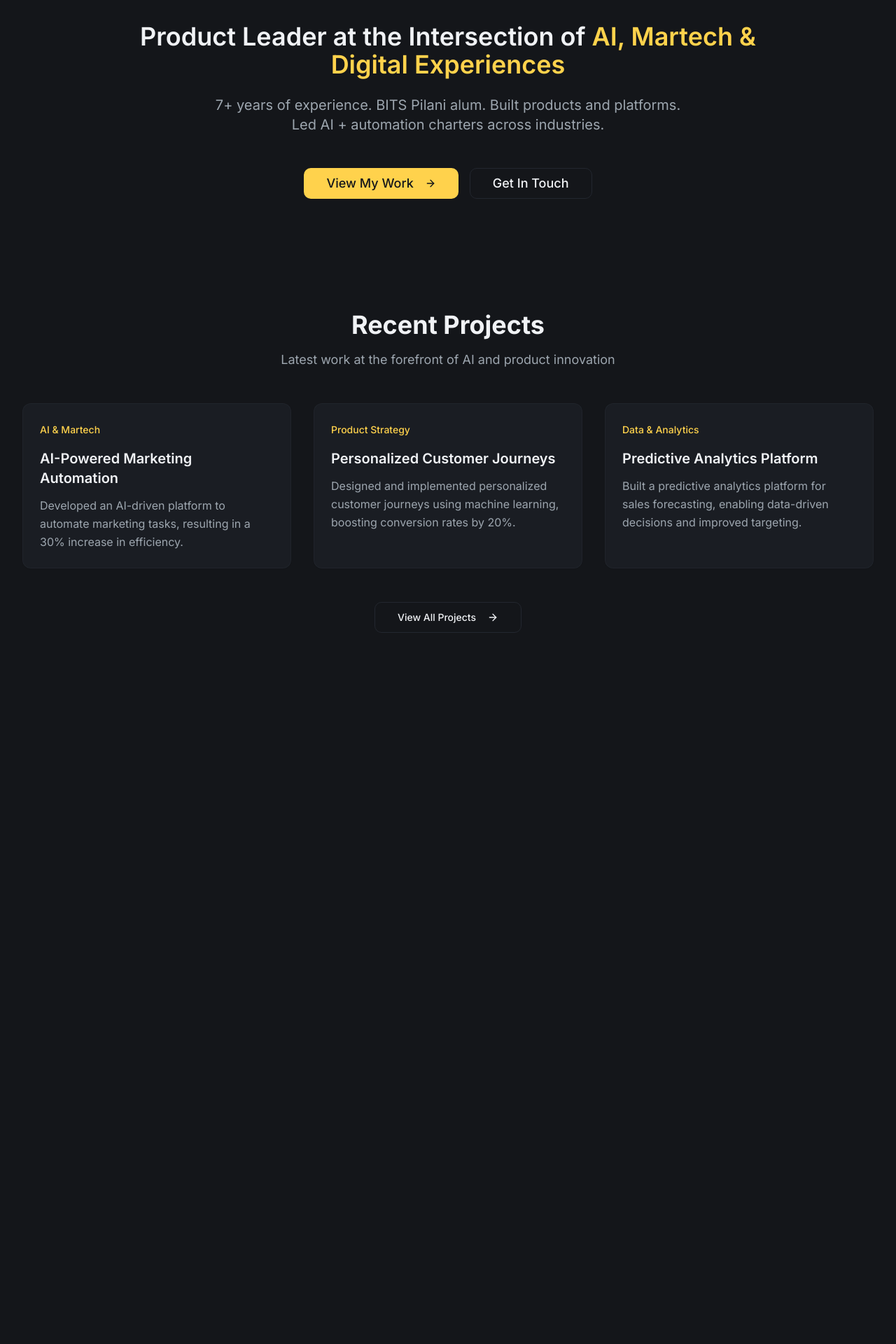
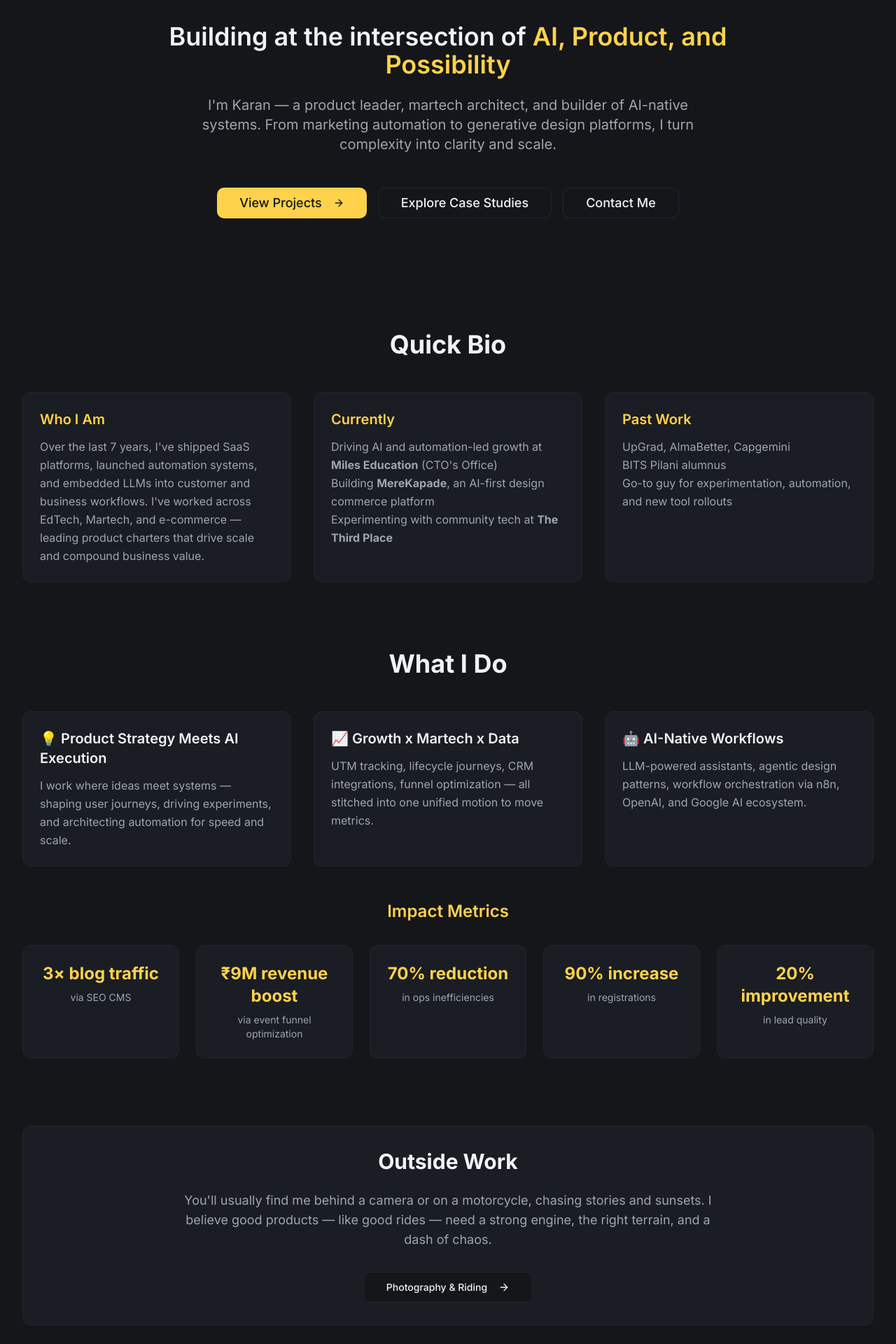
Before and after one commit to pingmepi/karan-profile, a React (Vite) app: page / in a window 1280 px wide. Shown: the part 200-2120 px from the top of the page at 70% size. Before the commit the page ends 1200 px from the top, so only its background shows below. Built offline with nearby package versions, Linux system fonts and the light colour scheme.

Commit message:
Update homepage content
Refactor the homepage to include new content sections: Hero, Quick Bio, What I Do, Side-Persona, and Final CTA. Update headlines, subheadlines, button text, and body copy to match the provided content.

```diff
--- a/src/pages/Index.tsx
+++ b/src/pages/Index.tsx
@@ -3,21 +3,41 @@ import { Button } from "@/components/ui/button";
 import { ArrowRight } from "lucide-react";
 import { Link } from "react-router-dom";
 
-const recentProjects = [
+const impactMetrics = [
   {
-    title: "AI-Powered Marketing Automation",
-    description: "Developed an AI-driven platform to automate marketing tasks, resulting in a 30% increase in efficiency.",
-    category: "AI & Martech"
+    metric: "3× blog traffic",
+    description: "via SEO CMS"
   },
   {
-    title: "Personalized Customer Journeys",
-    description: "Designed and implemented personalized customer journeys using machine learning, boosting conversion rates by 20%.",
-    category: "Product Strategy"
+    metric: "₹9M revenue boost",
+    description: "via event funnel optimization"
   },
   {
-    title: "Predictive Analytics Platform",
-    description: "Built a predictive analytics platform for sales forecasting, enabling data-driven decisions and improved targeting.",
-    category: "Data & Analytics"
+    metric: "70% reduction",
+    description: "in ops inefficiencies"
+  },
+  {
+    metric: "90% increase",
+    description: "in registrations"
+  },
+  {
+    metric: "20% improvement",
+    description: "in lead quality"
+  }
+];
+
+const whatIDoSections = [
+  {
+    title: "💡 Product Strategy Meets AI Execution",
+    description: "I work where ideas meet systems — shaping user journeys, driving experiments, and architecting automation for speed and scale."
+  },
+  {
+    title: "📈 Growth x Martech x Data",
+    description: "UTM tracking, lifecycle journeys, CRM integrations, funnel optimization — all stitched into one unified motion to move metrics."
+  },
+  {
+    title: "🤖 AI-Native Workflows",
+    description: "LLM-powered assistants, agentic design patterns, workflow orchestration via n8n, OpenAI, and Google AI ecosystem."
   }
 ];
 
@@ -33,15 +53,15 @@ const Index = () => {
               Karan
             </h1>
 
-            {/* Tagline */}
+            {/* Headline */}
             <div className="max-w-4xl mx-auto mb-12">
               <h2 className="text-2xl md:text-4xl font-semibold leading-tight mb-6">
-                Product Leader at the Intersection of{" "}
-                <span className="text-primary">AI, Martech & Digital Experiences</span>
+                Building at the intersection of{" "}
+                <span className="text-primary">AI, Product, and Possibility</span>
               </h2>
-              <p className="text-lg md:text-xl text-muted-foreground max-w-2xl mx-auto">
-                7+ years of experience. BITS Pilani alum. Built products and platforms.
-                Led AI + automation charters across industries.
+              <p className="text-lg md:text-xl text-muted-foreground max-w-3xl mx-auto">
+                I'm Karan — a product leader, martech architect, and builder of AI-native systems.
+                From marketing automation to generative design platforms, I turn complexity into clarity and scale.
               </p>
             </div>
 
@@ -49,54 +69,141 @@ const Index = () => {
             <div className="flex flex-col sm:flex-row gap-4 justify-center mb-16">
               <Button asChild size="lg" className="text-lg px-8">
                 <Link to="/projects">
-                  View My Work
+                  View Projects
                   <ArrowRight className="ml-2 h-5 w-5" />
                 </Link>
               </Button>
               <Button asChild variant="outline" size="lg" className="text-lg px-8">
-                <Link to="/contact">Get In Touch</Link>
+                <Link to="/case-studies">Explore Case Studies</Link>
+              </Button>
+              <Button asChild variant="outline" size="lg" className="text-lg px-8">
+                <Link to="/contact">Contact Me</Link>
               </Button>
             </div>
           </div>
         </div>
       </section>
 
-      {/* Recent Projects Section */}
+      {/* Quick Bio Section */}
       <section className="pb-16 md:pb-24">
         <div className="max-w-7xl mx-auto px-4 sm:px-6 lg:px-8">
           <div className="text-center mb-12">
-            <h3 className="text-3xl md:text-4xl font-bold mb-4">Recent Projects</h3>
-            <p className="text-lg text-muted-foreground">
-              Latest work at the forefront of AI and product innovation
-            </p>
+            <h3 className="text-3xl md:text-4xl font-bold mb-4">Quick Bio</h3>
           </div>
 
-          <div className="grid grid-cols-1 md:grid-cols-3 gap-8">
-            {recentProjects.map((project, index) => (
-              <Card key={index} className="glass-card hover-lift cursor-pointer group">
+          <div className="grid grid-cols-1 lg:grid-cols-3 gap-8">
+            <Card className="glass-card">
+              <CardContent className="p-6">
+                <h4 className="text-xl font-semibold mb-3 text-primary">Who I Am</h4>
+                <p className="text-muted-foreground leading-relaxed">
+                  Over the last 7 years, I've shipped SaaS platforms, launched automation systems, and embedded LLMs into customer and business workflows. I've worked across EdTech, Martech, and e-commerce — leading product charters that drive scale and compound business value.
+                </p>
+              </CardContent>
+            </Card>
+
+            <Card className="glass-card">
+              <CardContent className="p-6">
+                <h4 className="text-xl font-semibold mb-3 text-primary">Currently</h4>
+                <p className="text-muted-foreground leading-relaxed mb-4">
+                  Driving AI and automation-led growth at <strong>Miles Education</strong> (CTO's Office)<br/>
+                  Building <strong>MereKapade</strong>, an AI-first design commerce platform<br/>
+                  Experimenting with community tech at <strong>The Third Place</strong>
+                </p>
+              </CardContent>
+            </Card>
+
+            <Card className="glass-card">
+              <CardContent className="p-6">
+                <h4 className="text-xl font-semibold mb-3 text-primary">Past Work</h4>
+                <p className="text-muted-foreground leading-relaxed">
+                  UpGrad, AlmaBetter, Capgemini<br/>
+                  BITS Pilani alumnus<br/>
+                  Go-to guy for experimentation, automation, and new tool rollouts
+                </p>
+              </CardContent>
+            </Card>
+          </div>
+        </div>
+      </section>
+
+      {/* What I Do Section */}
+      <section className="pb-16 md:pb-24">
+        <div className="max-w-7xl mx-auto px-4 sm:px-6 lg:px-8">
+          <div className="text-center mb-12">
+            <h3 className="text-3xl md:text-4xl font-bold mb-4">What I Do</h3>
+          </div>
+
+          <div className="grid grid-cols-1 lg:grid-cols-3 gap-8 mb-12">
+            {whatIDoSections.map((section, index) => (
+              <Card key={index} className="glass-card">
                 <CardContent className="p-6">
-                  <div className="mb-4">
-                    <span className="text-sm text-primary font-medium">{project.category}</span>
-                  </div>
-                  <h4 className="text-xl font-semibold mb-3 group-hover:text-primary transition-smooth">
-                    {project.title}
-                  </h4>
-                  <p className="text-muted-foreground leading-relaxed">
-                    {project.description}
-                  </p>
+                  <h4 className="text-xl font-semibold mb-3">{section.title}</h4>
+                  <p className="text-muted-foreground leading-relaxed">{section.description}</p>
                 </CardContent>
               </Card>
             ))}
           </div>
 
-          <div className="text-center mt-12">
-            <Button asChild variant="outline" size="lg">
-              <Link to="/projects">
-                View All Projects
-                <ArrowRight className="ml-2 h-5 w-5" />
-              </Link>
-            </Button>
+          {/* Impact Metrics */}
+          <div className="text-center mb-8">
+            <h4 className="text-2xl font-semibold mb-8 text-primary">Impact Metrics</h4>
           </div>
+          <div className="grid grid-cols-2 lg:grid-cols-5 gap-6">
+            {impactMetrics.map((metric, index) => (
+              <Card key={index} className="glass-card text-center">
+                <CardContent className="p-6">
+                  <div className="text-2xl font-bold text-primary mb-2">{metric.metric}</div>
+                  <p className="text-sm text-muted-foreground">{metric.description}</p>
+                </CardContent>
+              </Card>
+            ))}
+          </div>
+        </div>
+      </section>
+
+      {/* Side Persona Section */}
+      <section className="pb-16 md:pb-24">
+        <div className="max-w-7xl mx-auto px-4 sm:px-6 lg:px-8">
+          <Card className="glass-card">
+            <CardContent className="p-8 text-center">
+              <h3 className="text-2xl md:text-3xl font-bold mb-6">Outside Work</h3>
+              <p className="text-lg text-muted-foreground max-w-3xl mx-auto mb-8">
+                You'll usually find me behind a camera or on a motorcycle, chasing stories and sunsets.
+                I believe good products — like good rides — need a strong engine, the right terrain, and a dash of chaos.
+              </p>
+              <Button asChild variant="outline" size="lg">
+                <Link to="/photography">
+                  Photography & Riding
+                  <ArrowRight className="ml-2 h-5 w-5" />
+                </Link>
+              </Button>
+            </CardContent>
+          </Card>
+        </div>
+      </section>
+
+      {/* Final CTA Section */}
+      <section className="pb-16 md:pb-24">
+        <div className="max-w-7xl mx-auto px-4 sm:px-6 lg:px-8">
+          <Card className="glass-card">
+            <CardContent className="p-8 text-center">
+              <h3 className="text-2xl md:text-3xl font-bold mb-6">Let's Build Something Together</h3>
+              <p className="text-lg text-muted-foreground max-w-2xl mx-auto mb-8">
+                Product idea? Tech challenge? Just curious about automation or AI?
+              </p>
+              <div className="flex flex-col sm:flex-row gap-4 justify-center">
+                <Button asChild size="lg" className="text-lg px-8">
+                  <Link to="/contact">
+                    Contact Me
+                    <ArrowRight className="ml-2 h-5 w-5" />
+                  </Link>
+                </Button>
+                <Button asChild variant="outline" size="lg" className="text-lg px-8">
+                  <Link to="/projects">Explore Projects</Link>
+                </Button>
+              </div>
+            </CardContent>
+          </Card>
         </div>
       </section>
     </div>
```
